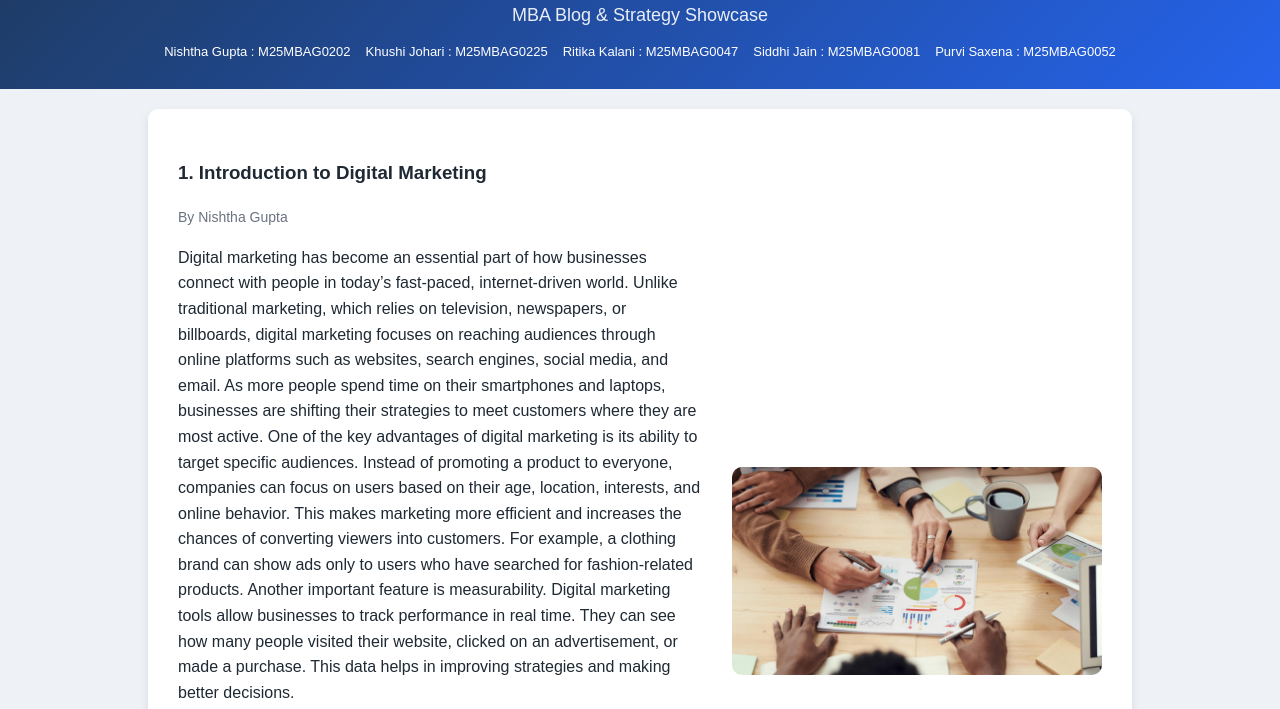
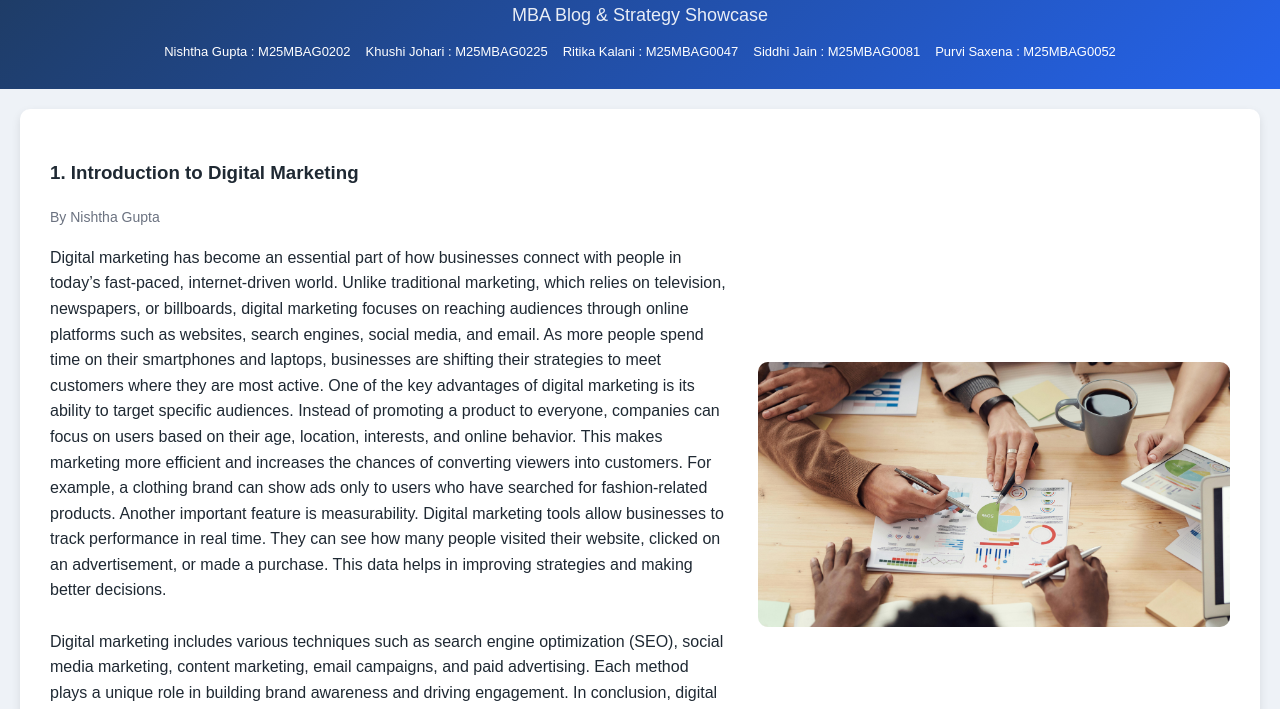
Before and after one commit to Harsh12kamal/mba-project-site, a plain HTML site: page index.html in a window 1280 px wide. Shown: the part 85-794 px from the top of the page. Drawn offline with Linux system fonts and the light colour scheme.

Commit message:
Update index.html

```diff
--- a/index.html
+++ b/index.html
@@ -30,11 +30,7 @@ header p {
     opacity: 0.9;
 }
 
-.container {
-    width: 80%;
-    max-width: 1100px;
-    margin: auto;
-}
+
 
 
 .team {
@@ -168,7 +164,8 @@ footer {
 
 </header>
 
-<section> <div class="container">
+<section>
+
 
 <!-- BLOG 1 -->
 <div class="blog">
@@ -594,7 +591,7 @@ In conclusion, affiliate marketing is a powerful and flexible marketing strategy
 
 
 <!-- 👉 COPY SAME STRUCTURE FOR BLOG 6–15 -->
-</div>
+
 </section>
 
 <footer>
```
